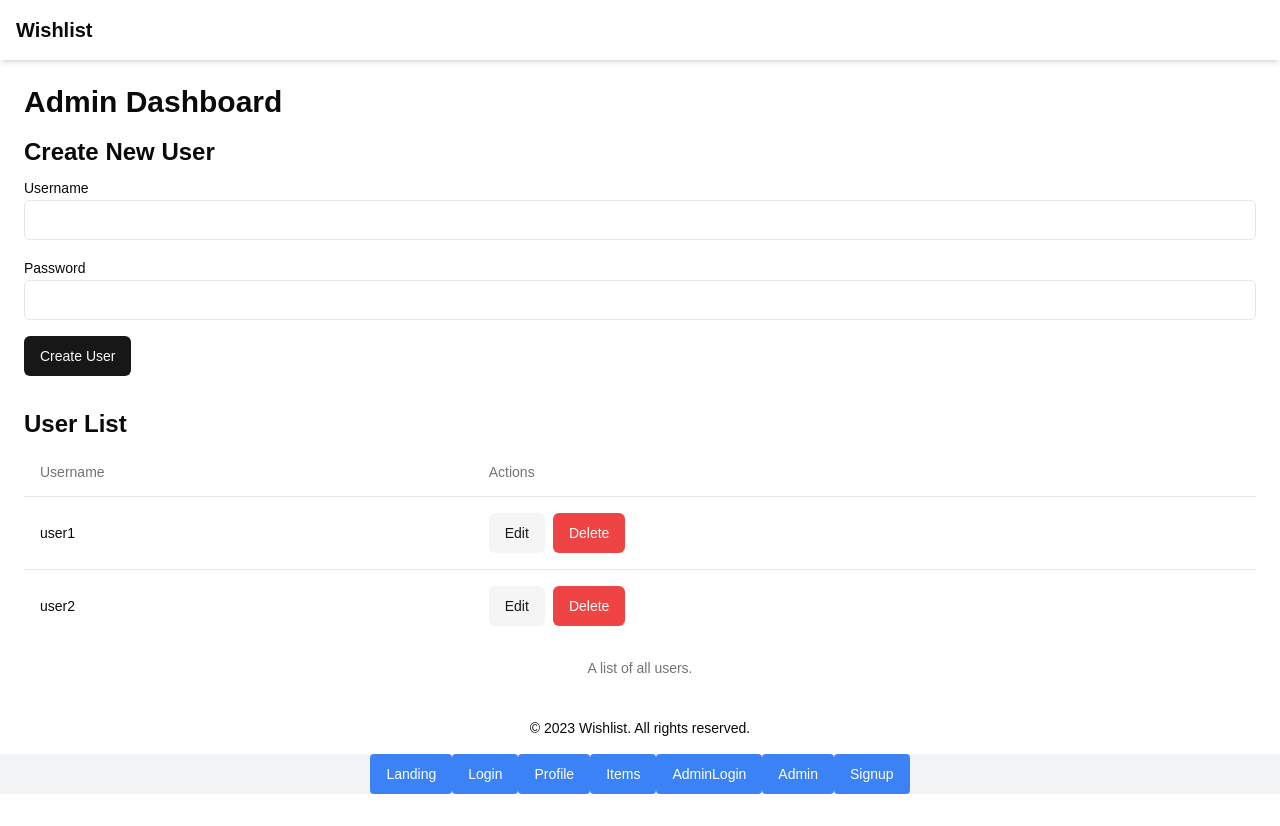
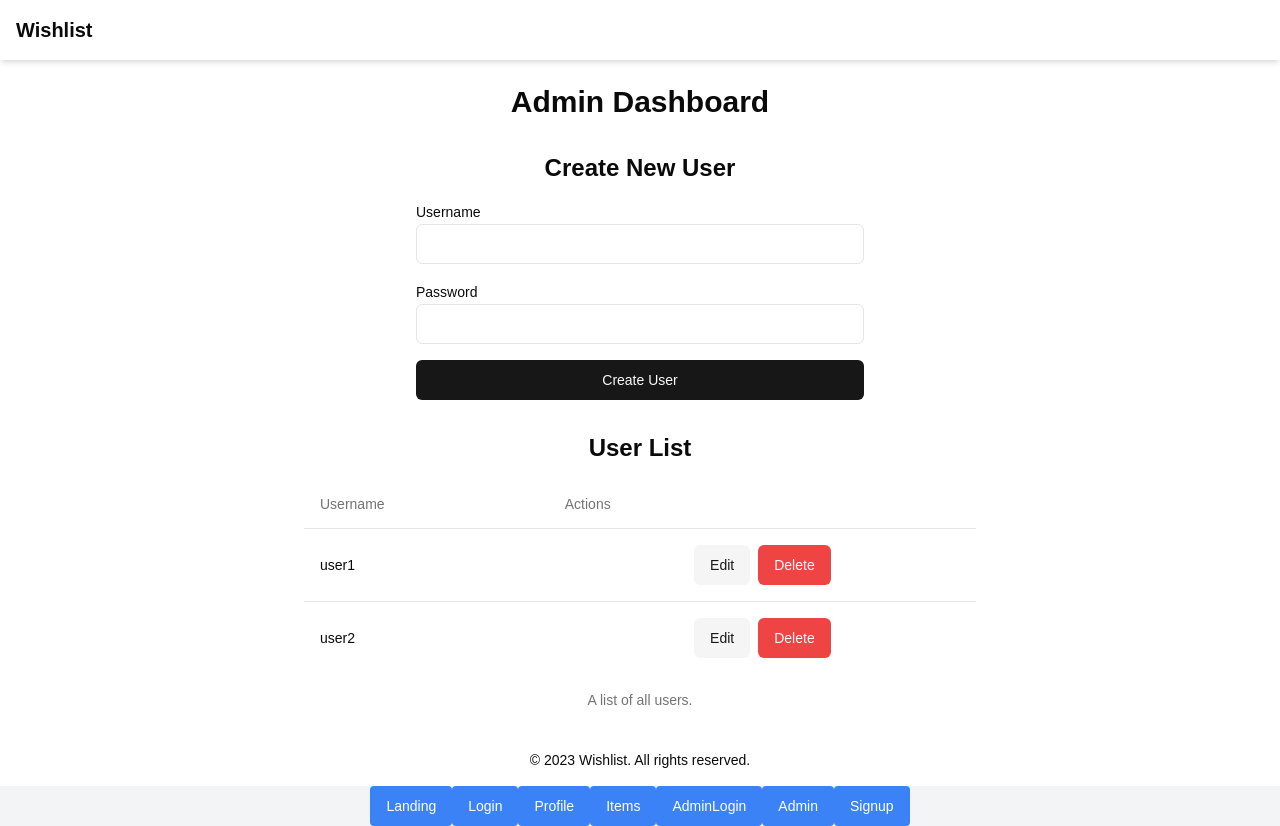
Before and after one commit to tshasan/CST438Project2Frontend, a Next.js app in the folder frontend/: page /admin in a window 1280 px wide. Before the commit the page ends 800 px from the top, so only its background shows below. Built offline with nearby package versions, Linux system fonts and the light colour scheme.

Commit message:
small fixes

```diff
--- a/frontend/components/pages/adminPage.tsx
+++ b/frontend/components/pages/adminPage.tsx
@@ -1,5 +1,5 @@
 import React from 'react';
-import { useUsers } from '@/hooks/useUsers'; // Custom hook
+import { useUsers } from '@/hooks/useUsers';
 import {
     Table,
     TableBody,
@@ -40,12 +40,12 @@ const AdminPage: React.FC = () => {
     } = useUsers();
 
     return (
-        <div className="p-6">
-            <h1 className="mb-4 text-3xl font-bold">Admin Dashboard</h1>
+        <div className="flex flex-col items-center p-6 space-y-8">
+            <h1 className="text-3xl font-bold">Admin Dashboard</h1>
 
             {/* Create New User Form */}
-            <section className="mb-8">
-                <h2 className="mb-2 text-2xl font-semibold">Create New User</h2>
+            <section className="w-full max-w-md">
+                <h2 className="text-2xl font-semibold text-center mb-4">Create New User</h2>
                 <form className="space-y-4" onSubmit={handleCreateUser}>
                     <div>
                         <Label htmlFor="new-username">Username</Label>
@@ -70,15 +70,15 @@ const AdminPage: React.FC = () => {
                             required
                         />
                     </div>
-                    <Button type="submit">Create User</Button>
+                    <Button type="submit" className="w-full">Create User</Button>
                 </form>
             </section>
 
             {/* User List */}
-            <section>
-                <h2 className="mb-2 text-2xl font-semibold">User List</h2>
+            <section className="w-full max-w-2xl">
+                <h2 className="text-2xl font-semibold text-center mb-4">User List</h2>
                 <Table>
-                    <TableCaption>A list of all users.</TableCaption>
+                    <TableCaption className="text-center">A list of all users.</TableCaption>
                     <TableHeader>
                         <TableRow>
                             <TableHead>Username</TableHead>
@@ -90,7 +90,7 @@ const AdminPage: React.FC = () => {
                             <TableRow key={user.username}>
                                 <TableCell>{user.username}</TableCell>
                                 <TableCell>
-                                    <div className="flex space-x-2">
+                                    <div className="flex justify-center space-x-2">
                                         <Button
                                             variant="secondary"
                                             onClick={() => openEditDialog(user)}
```
